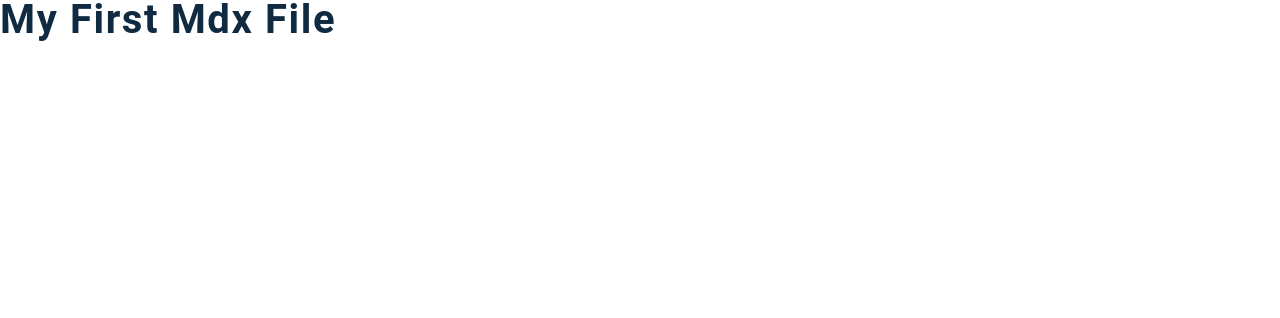
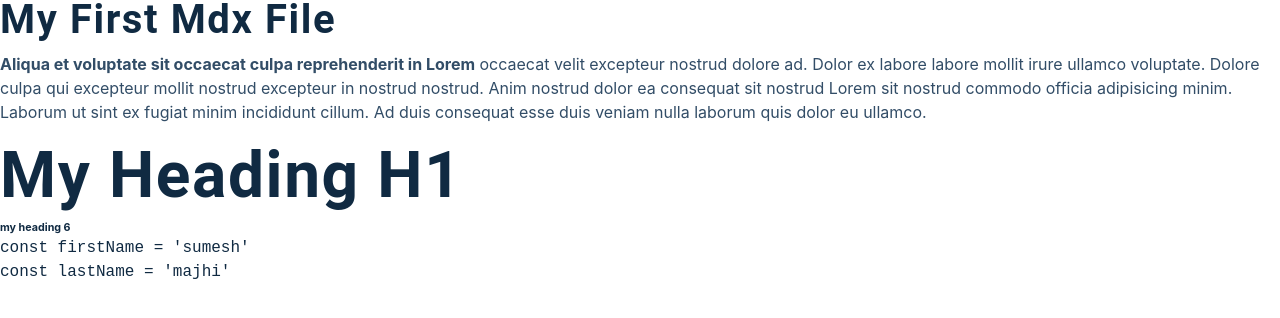
Before and after one commit to MajhiRockzZ/gatsby-mdx-blog, a Gatsby site: page /post in a window 1280 px wide. Built offline with nearby package versions, Linux system fonts and the light colour scheme; Gatsby itself is replaced by a stand-in of ours; code samples lack their colours.

Commit message:
📦 NEW: Add Basic Markdown

````diff
--- a/src/pages/post.mdx
+++ b/src/pages/post.mdx
@@ -1 +1,12 @@
 ## my first mdx file
+
+**Aliqua et voluptate sit occaecat culpa reprehenderit in Lorem** occaecat velit excepteur nostrud dolore ad. Dolor ex labore labore mollit irure ullamco voluptate. Dolore culpa qui excepteur mollit nostrud excepteur in nostrud nostrud. Anim nostrud dolor ea consequat sit nostrud Lorem sit nostrud commodo officia adipisicing minim. Laborum ut sint ex fugiat minim incididunt cillum. Ad duis consequat esse duis veniam nulla laborum quis dolor eu ullamco.
+
+# my heading h1
+
+###### my heading 6
+
+```js
+const firstName = 'sumesh'
+const lastName = 'majhi'
+```
````
